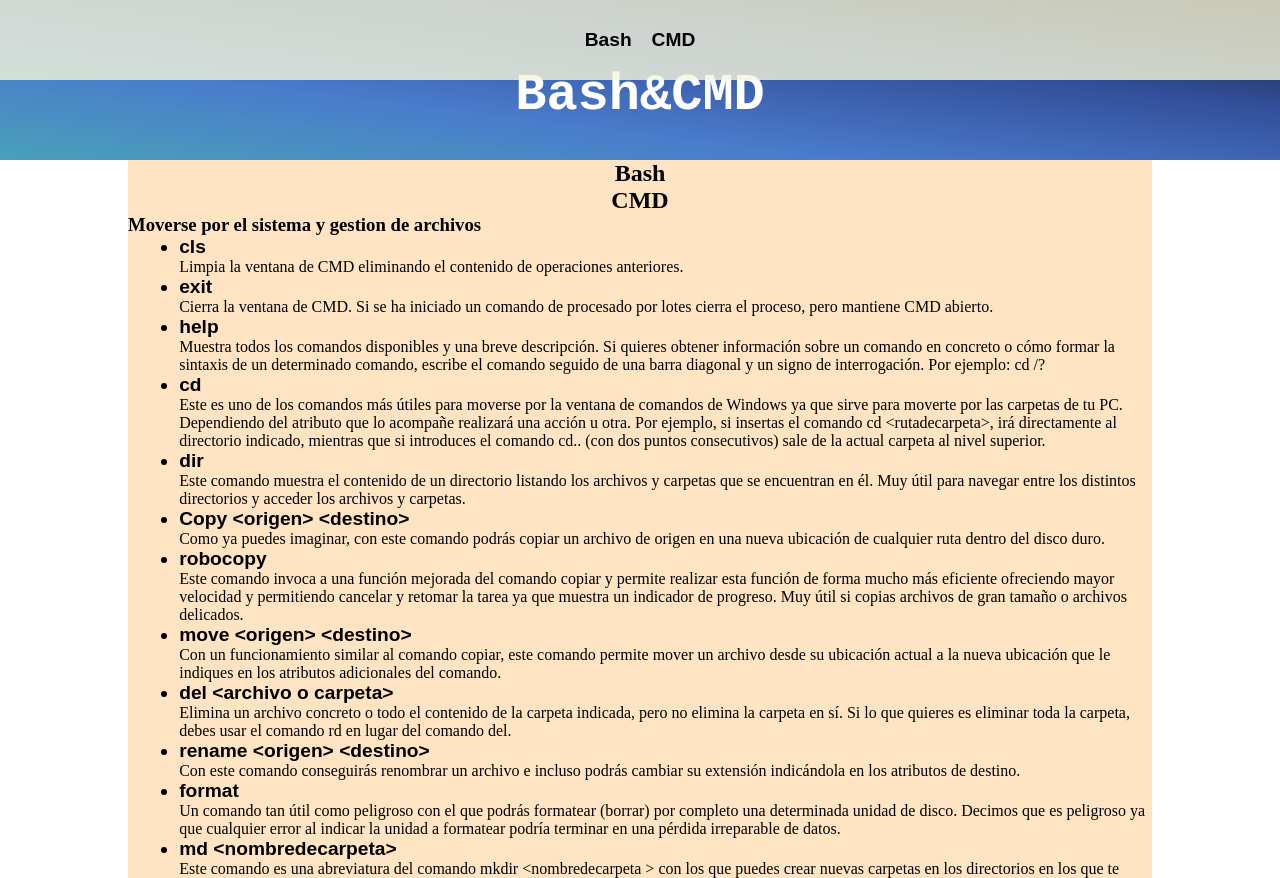
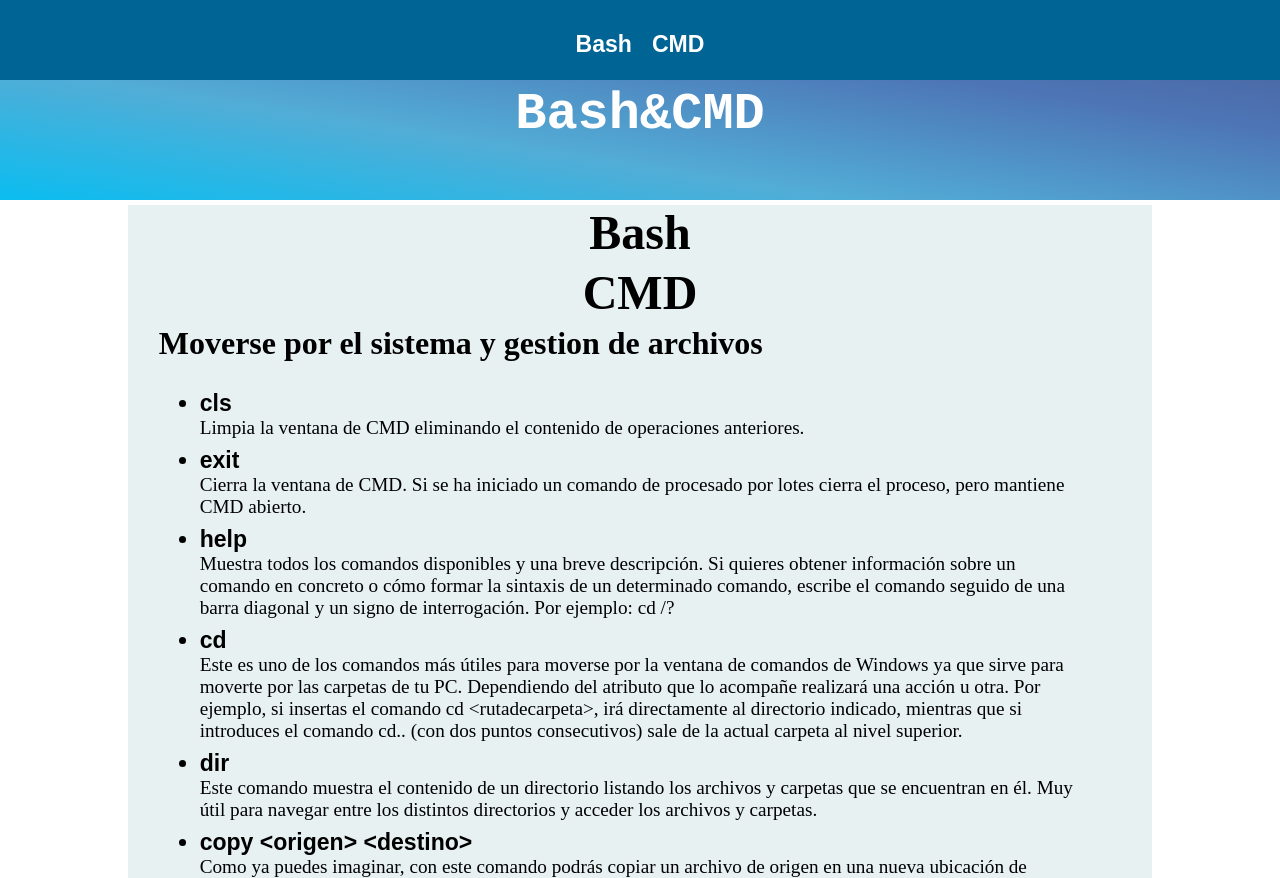
Before and after one commit to JaimeMonerris/Bash-CMD, a plain HTML site: page index.html in a window 1280 px wide. Shown: the top 878 px of the page. Drawn offline with Linux system fonts and the light colour scheme.

Commit message:
bash&cmd

```diff
--- a/index.html
+++ b/index.html
@@ -38,7 +38,7 @@
                     <li>dir</li>
                     <p>Este comando muestra el contenido de un directorio listando los archivos y carpetas que se encuentran en él. Muy útil para navegar entre los distintos directorios y acceder los archivos y carpetas.</p>
 
-                    <li>Copy &lt;origen&gt; &lt;destino&gt;</li>
+                    <li>copy &lt;origen&gt; &lt;destino&gt;</li>
                     <p> Como ya puedes imaginar, con este comando podrás copiar un archivo de origen en una nueva ubicación de cualquier ruta dentro del disco duro.</p>
 
                     <li>robocopy</li>
@@ -65,7 +65,6 @@
                     <li>type &lt;archivo.extensión&gt;</li>
                     <p>Este comando permite abrir archivos de texto en la ventana de comandos, sin necesidad de abrir ninguna aplicación adicional. Muy útil para abrir archivos de configuración del sistema o de programas.</p>
                 </ul>
-
 
                 <h3>Resolver problemas desde el Símbolo del sistema</h3>
                 <ul>
--- a/main.css
+++ b/main.css
@@ -14,6 +14,15 @@ h1 {
 
 h2 {
     text-align: center;
+    font-size: 3em;
+    margin: 5px;
+}
+
+h3 {
+    margin: 5px;
+    font-size: 2em;
+    margin-left: 3%;
+    margin-bottom: 2%;
 }
 
 body {
@@ -21,11 +30,15 @@ body {
 }
 
 header {
-    height: 20%;
+    height: 25%;
     width: 100%;
-    background: linear-gradient(to top right, rgba(53, 150, 178, 0.9), rgba(54, 109, 198, 0.9), rgba(28, 59, 142, 0.9), rgba(0, 0, 0, 0.90));
+    background: linear-gradient(to top right, rgb(11, 189, 240), rgb(82, 173, 214), rgba(58, 103, 175, 0.9), rgba(53, 71, 132, 0.9));
     background-attachment: fixed; /* Fondo fijo */
     background-size: cover; /* Imagen cubre todo */
+}
+
+header h1 {
+    padding-top: 1.5%;
 }
 
 .main {
@@ -36,17 +49,28 @@ header {
     width: 80%;
     margin-left: 10%;
     margin-top: 0%;
-    background-color: bisque;
+    background-color: #E8F1F2;
 }
 
 footer {
     height: 20%;
     width: 100%;
-    background: linear-gradient(to top right, rgba(178, 164, 53, 0.9), rgba(230, 190, 80, 0.9), rgba(229, 107, 32, 0.9), rgba(159, 15, 15, 0.94));
+    /*background: linear-gradient(to top right, rgba(178, 164, 53, 0.9), rgba(230, 190, 80, 0.9), rgba(229, 107, 32, 0.9), rgba(159, 15, 15, 0.94));*/
+    background-color: #13293D;
 }
 
 ul {
-    margin-left: 5%;
+    margin-left: 7%;
+    margin-right: 7%;
+    font-size: 1.2em;
+}
+
+ul li {
+    padding-top: 8px;
+}
+
+.main ul :last-child{
+    padding-bottom: 5%;
 }
 
 li {
@@ -58,10 +82,11 @@ nav {
     z-index: 1;
     height: 10%;
     width: 100%;
-    background-color: rgba(245, 245, 220, 0.8);
+    background-color: #006494;
     display: flex;
     justify-content: center;
     align-items: stretch;
+    color: white;
 }
 
 nav li {
```
